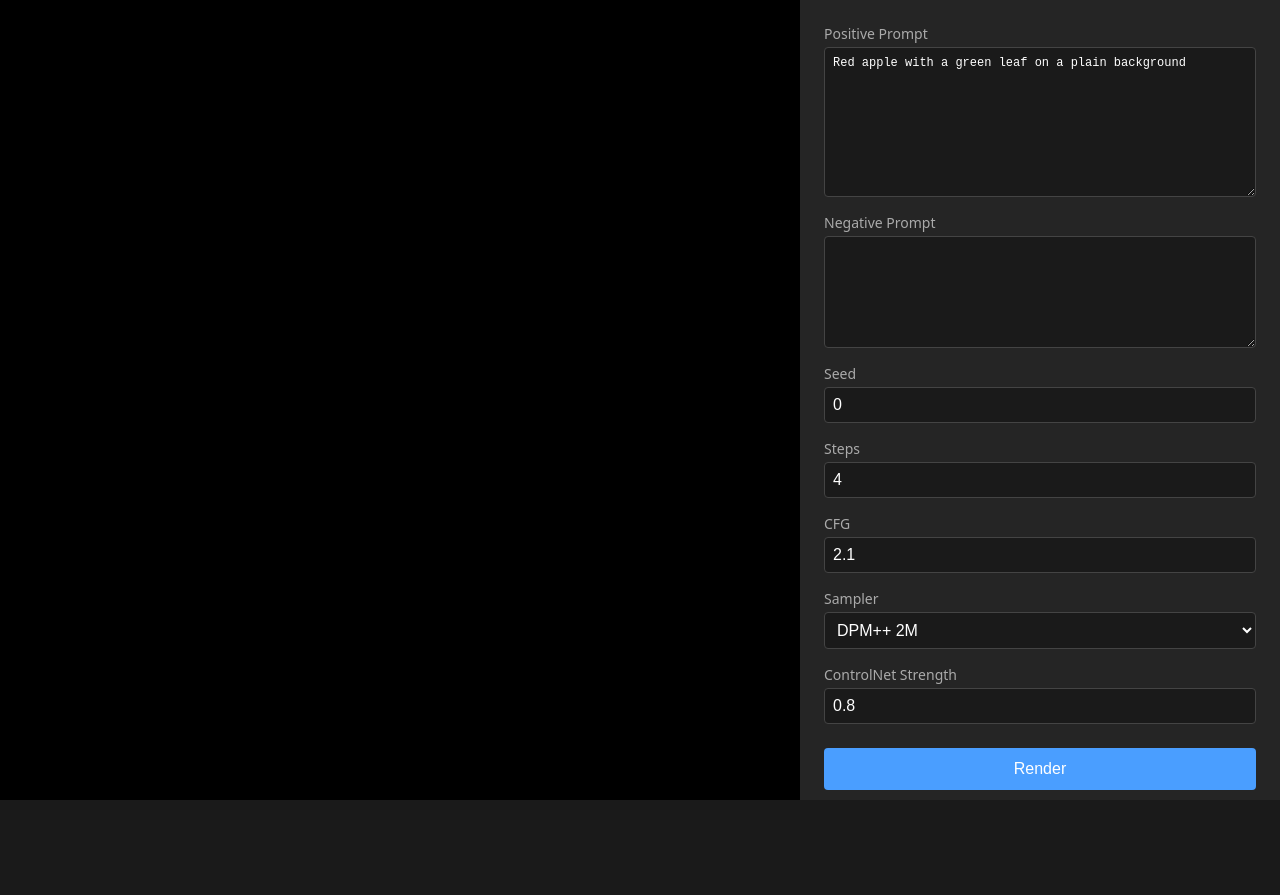
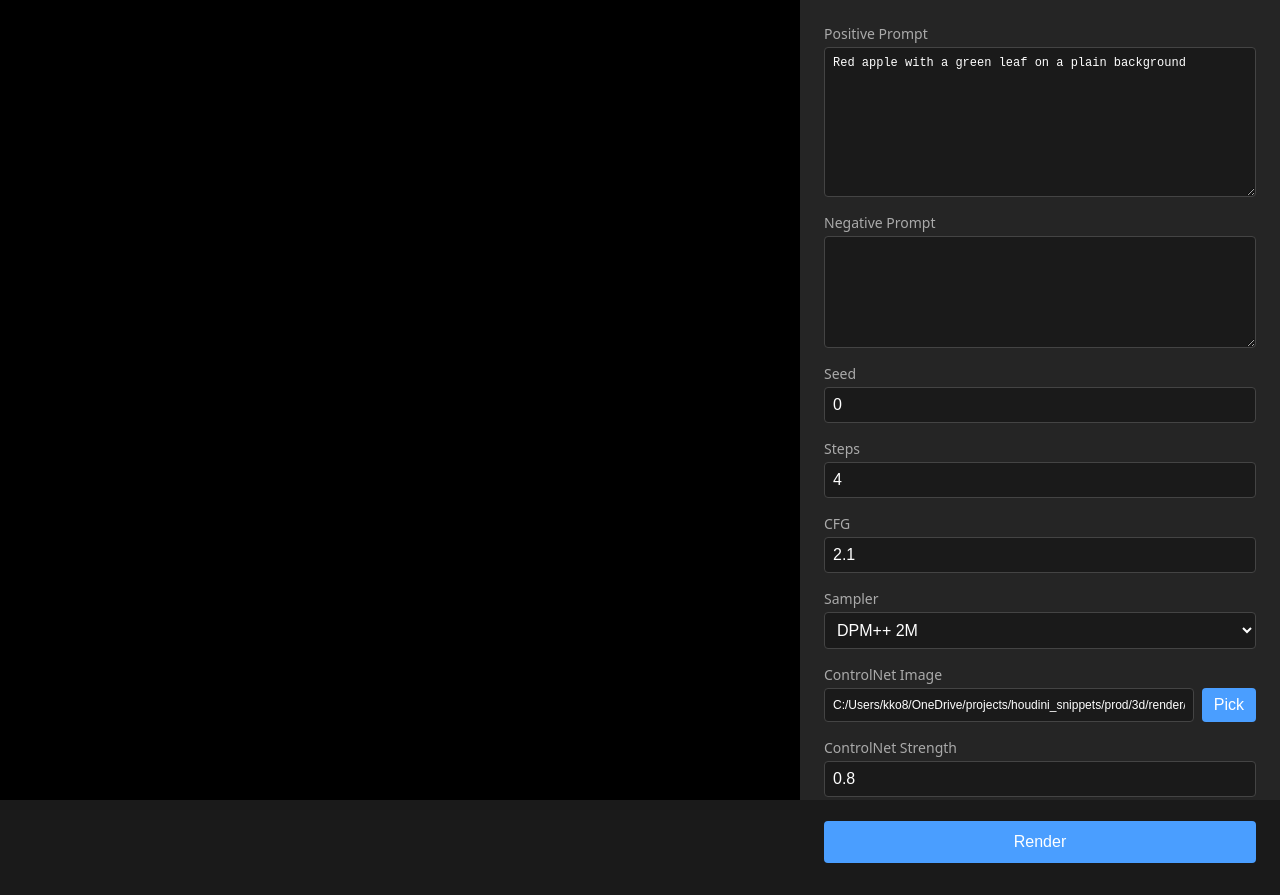
Before and after one commit to kiryha/Athena, a React (Vite) app in the folder athena/web/: page / in a window 1280 px wide. Before the commit the page ends 822 px from the top, so only its background shows below. Built offline with nearby package versions, Linux system fonts and the light colour scheme.

Commit message:
Add Control Net Image picker

```diff
--- a/athena/web/src/App.css
+++ b/athena/web/src/App.css
@@ -101,6 +101,22 @@
   background: #3a8eef;
 }
 
+.input-with-button {
+  display: flex;
+  gap: 8px;
+}
+
+.input-with-button input {
+  flex: 1;
+  font-size: 0.75rem;
+}
+
+.pick-button {
+  padding: 8px 12px !important;
+  margin-top: 0 !important;
+  flex-shrink: 0;
+}
+
 .status-line {
   margin-top: auto;
   padding-top: 16px;
--- a/athena/web/src/App.jsx
+++ b/athena/web/src/App.jsx
@@ -7,10 +7,19 @@
   const [steps, setSteps] = useState(4)
   const [cfg, setCfg] = useState(2.1)
   const [sampler, setSampler] = useState('DPM++ 2M')
+  const [controlImagePath, setControlImagePath] = useState('C:/Users/kko8/OneDrive/projects/houdini_snippets/prod/3d/render/athena/ctr_images/05K_apple_canny.jpg')
   const [controlnetStrength, setControlnetStrength] = useState(0.8)
   const [imageUrl, setImageUrl] = useState(null)
   const [statusText, setStatusText] = useState('')
   const [isRendering, setIsRendering] = useState(false)
+
+  const handlePickFile = async () => {
+    const response = await fetch('/pick-file')
+    const data = await response.json()
+    if (data.path) {
+      setControlImagePath(data.path)
+    }
+  }
 
   const handleRender = async () => {
     setIsRendering(true)
@@ -18,7 +27,7 @@
     const response = await fetch('/render', {
       method: 'POST',
       headers: { 'Content-Type': 'application/json' },
-      body: JSON.stringify({ prompt, negative_prompt: negativePrompt, steps, seed, cfg, sampler, controlnet_strength: controlnetStrength })
+      body: JSON.stringify({ prompt, negative_prompt: negativePrompt, steps, seed, cfg, sampler, control_image_path: controlImagePath, controlnet_strength: controlnetStrength })
     })
     const data = await response.json()
     setImageUrl(data.image_url)
@@ -63,6 +72,13 @@
           </select>
         </label>
         <label>
+          ControlNet Image
+          <div className="input-with-button">
+            <input type="text" value={controlImagePath} onChange={e => setControlImagePath(e.target.value)} />
+            <button type="button" className="pick-button" onClick={handlePickFile}>Pick</button>
+          </div>
+        </label>
+        <label>
           ControlNet Strength
           <input type="number" step="0.1" value={controlnetStrength} onChange={e => setControlnetStrength(Number(e.target.value))} />
         </label>
```
Also changed, not shown: 7 other files (tests, documents, lock files or other folders).
